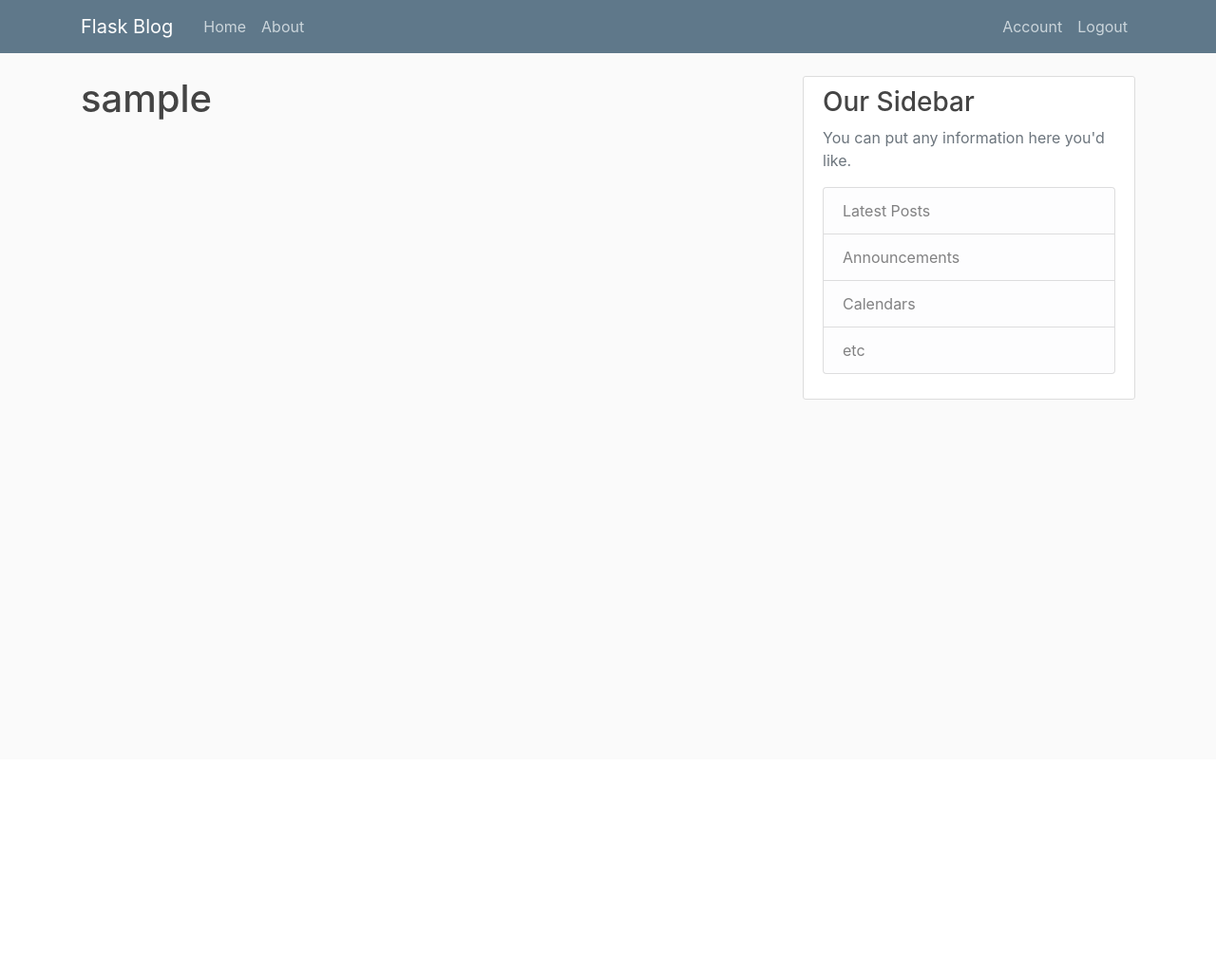
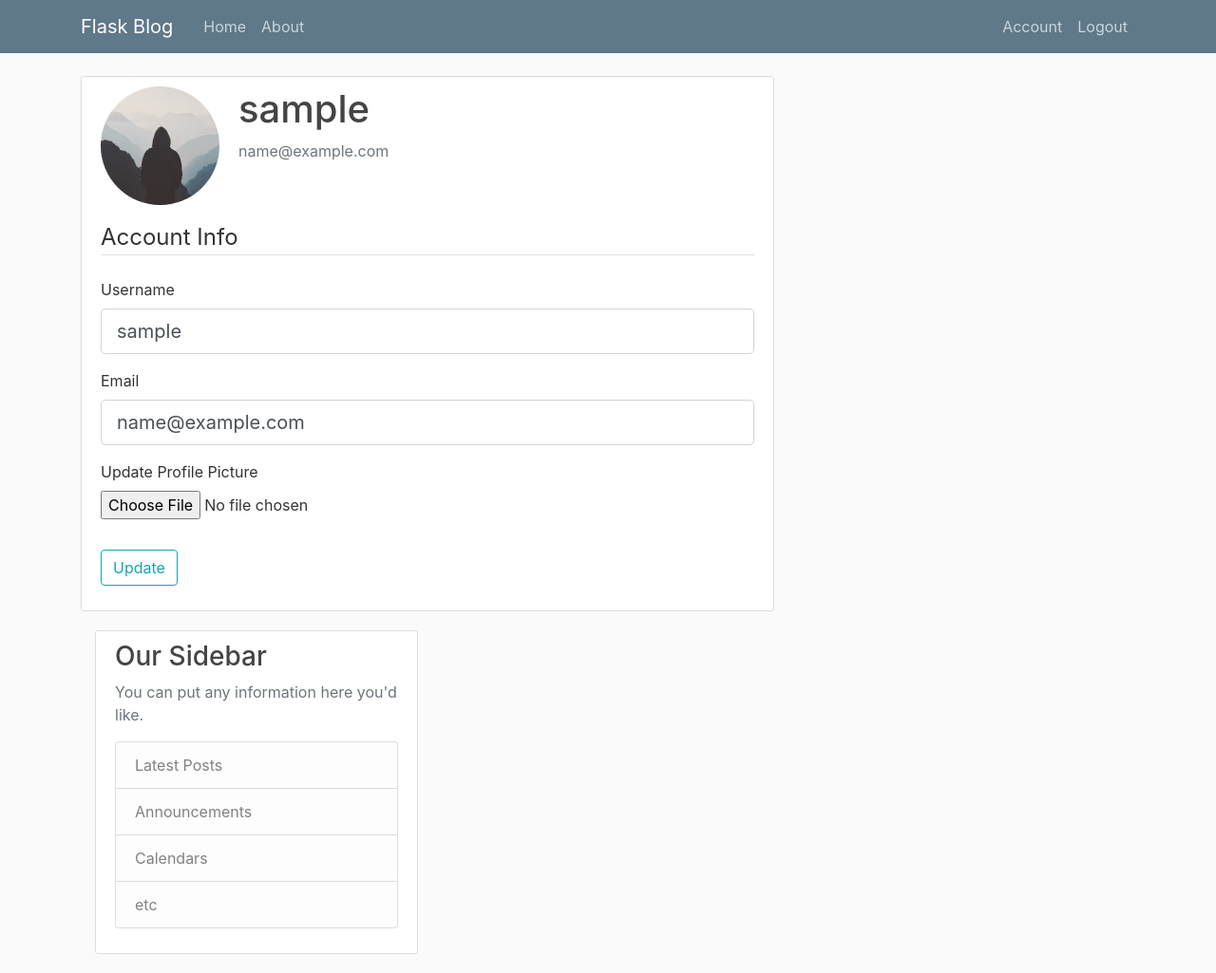
Before and after one commit to johnlovesdata/flask-blog, a Flask app: page /account in a window 1280 px wide. Shown: the whole page at 95% size. Before the commit the page ends 421 px from the top, so only its background shows below. Run offline with Flask 2, Linux system fonts and the light colour scheme; the visitor is signed in with stand-in values (Sample User, id 1); data comes from the database, SQL or seed files in the repository; some libraries are stand-ins or nearby versions.

Commit message:
update account info add profile pic

```diff
--- a/flaskblog/forms.py
+++ b/flaskblog/forms.py
@@ -1,7 +1,9 @@
 from flask_wtf import FlaskForm
+from flask_wtf.file import FileField, FileAllowed
 from wtforms import StringField, PasswordField, SubmitField, BooleanField
 from wtforms.validators import DataRequired, Length, Email, EqualTo, ValidationError
 from flaskblog.models import User
+from flask_login import current_user
 
 
 class RegistrationForm(FlaskForm):
@@ -34,3 +36,30 @@ class LoginForm(FlaskForm):
     password = PasswordField("Password", validators=[DataRequired()])
     remember = BooleanField("Remember Me")
     submit = SubmitField("Login")
+
+
+class UpdateAccountForm(FlaskForm):
+    username = StringField(
+        "Username", validators=[DataRequired(), Length(min=2, max=20)]
+    )
+    email = StringField("Email", validators=[DataRequired(), Email()])
+    picture = FileField(
+        "Update Profile Picture", validators=[FileAllowed(["jpg", "png"])]
+    )
+    submit = SubmitField("Update")
+
+    def validate_username(self, username):
+        if username.data != current_user.username:
+            user = User.query.filter_by(username=username.data).first()
+            if user:
+                raise ValidationError(
+                    "That username is taken. Please choose a different one."
+                )
+
+    def validate_email(self, email):
+        if email.data != current_user.email:
+            email = User.query.filter_by(email=email.data).first()
+            if email:
+                raise ValidationError(
+                    "That email is taken. Please choose a different one."
+                )
--- a/flaskblog/routes.py
+++ b/flaskblog/routes.py
@@ -1,8 +1,11 @@
 from flask import Flask, render_template, url_for, flash, redirect, request
 from flaskblog import app, db, bcrypt
-from flaskblog.forms import RegistrationForm, LoginForm
+from flaskblog.forms import RegistrationForm, LoginForm, UpdateAccountForm
 from flaskblog.models import User, Post
 from flask_login import login_user, current_user, logout_user, login_required
+import secrets
+import pathlib
+from PIL import Image
 
 posts = [
     {
@@ -72,7 +75,38 @@ def logout():
     return redirect(url_for("home"))
 
 
-@app.route("/account")
+def save_picture(form_picture):
+    random_hex = secrets.token_hex(8)
+    file_ext = pathlib.Path(form_picture.filename).suffix
+    image_filename = random_hex + file_ext
+    picture_path = pathlib.Path(app.root_path).joinpath(
+        "static", "profile_pics", image_filename
+    )
+    output_size = (128, 128)
+    i = Image.open(form_picture)
+    i.thumbnail(output_size)
+    i.save(picture_path)
+    return image_filename
+
+
+@app.route("/account", methods=["GET", "POST"])
 @login_required
 def account():
-    return render_template("account.html", title="Account")
+    form = UpdateAccountForm()
+    if form.validate_on_submit():
+        if form.picture.data:
+            picture_file = save_picture(form.picture.data)
+            current_user.image_file = picture_file
+        current_user.username = form.username.data
+        current_user.email = form.email.data
+        db.session.commit()
+        flash("Your account has been updated.", "success")
+        return redirect(url_for("account"))
+    elif request.method == "GET":
+        form.username.data = current_user.username
+        form.email.data = current_user.email
+    image_filename = f"profile_pics/{current_user.image_file}"
+    image_file = url_for("static", filename=image_filename)
+    return render_template(
+        "account.html", title="Account", image_file=image_file, form=form
+    )
--- a/flaskblog/templates/account.html
+++ b/flaskblog/templates/account.html
@@ -1,4 +1,57 @@
 {% extends "layout.html" %}
 {% block content %}
-<h1>{{ current_user.username}}</h1>
+<div class="content-section">
+    <div class="media">
+        <img class="rounded-circle account-img" src="{{ image_file }}">
+        <div class="media-body">
+            <h2 class="account-heading">{{ current_user.username }}</h2>
+            <p class="text-secondary">{{ current_user.email }}</p>
+        </div>
+    </div>
+    <form method="POST" action="" enctype="multipart/form-data">
+        {{ form.hidden_tag() }}
+        <fieldset class="form-group">
+            <legend class="border-bottom mb-4">Account Info</legend>
+            <div class="form-group">
+                {{ form.username.label(class="form-control-label") }}
+                {% if form.username.errors %}
+                {{ form.username(class="form-control form-control-lg is-invalid") }}
+                <div class="invalid-feedback">
+                    {% for error in form.username.errors %}
+                    <span>{{ error }}</span>
+                    {% endfor %}
+                </div>
+                {% else %}
+                {{ form.username(class="form-control form-control-lg") }}
+                {% endif%}
+            </div>
+            <div class="form-group">
+                {{ form.email.label(class="form-control-label") }}
+                {% if form.email.errors %}
+                {{ form.email(class="form-control form-control-lg is-invalid") }}
+                <div class="invalid-feedback">
+                    {% for error in form.email.errors %}
+                    <span>{{ error }}</span>
+                    {% endfor %}
+                </div>
+                {% else %}
+                {{ form.email(class="form-control form-control-lg") }}
+                {% endif%}
+            </div>
+            <div class="form-group">
+                {{ form.picture.label() }}
+                {{ form.picture(class="form-control-file") }}
+                {% if form.picture.errors %}
+                {% for error in form.picture.errors %}
+                <span class="text-danger">{{ error }}</span></br>
+                {% endfor %}
+                {% endif %}
+            </div>
+        </fieldset>
+        <div class="form-group">
+            {{ form.submit(class="btn btn-outline-info")}}
+        </div>
+    </form>
+</div>
+</div>
 {% endblock content %}
```
Also changed, not shown: flaskblog/static/profile_pics/2c62f46e25c572a2.jpg (added), flaskblog/static/profile_pics/427a4888eac6da4c.jpg (added), flaskblog/static/profile_pics/84adc603498cf664.jpg (added), flaskblog/static/profile_pics/default.jpg (added).
